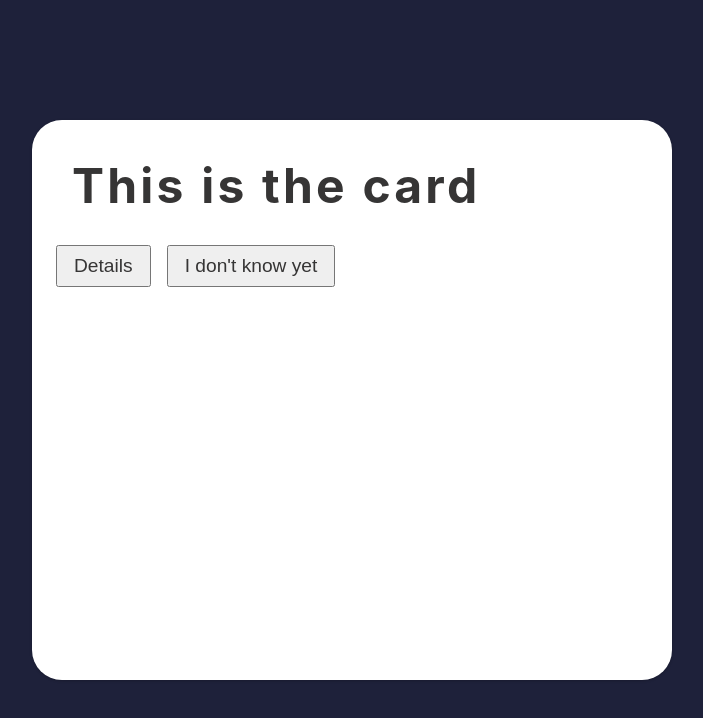
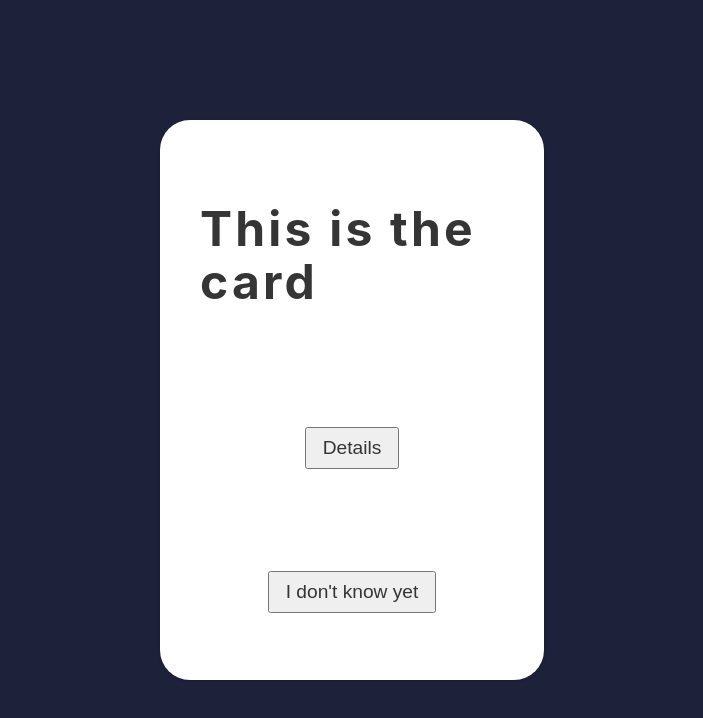
Before and after one commit to Lillviking/arbetsprov, a React (Create React App) app: page / in a window 1280 px wide. Shown: the top 718 px of the page, without its empty margins (288-991 px from the left). Built offline with nearby package versions, Linux system fonts and the light colour scheme.

Commit message:
updating global styles

```diff
--- a/src/components/card.tsx
+++ b/src/components/card.tsx
@@ -3,12 +3,16 @@
 
 // styled component
 const StyledCard = styled.div`
+  display: flex;
+  flex-direction: column;
+  align-items: center;
+  justify-content: space-around;
   background-color: #fff;
   border-radius: 30px;
-    box-shadow: 0 1px 3px rgba(0,0,0,0.2);
+  box-shadow: 0 1px 3px rgba(0, 0, 0, 0.2);
   margin: 1rem;
   padding: 1rem;
-    width: 50%;
+  width: 30%;
   height: 70%;
   color: #363535;
 `;
@@ -18,9 +22,7 @@
 }
 
 const Card: React.FC<ICard> = ({ children }) => {
-    return (
-        <StyledCard>{children}</StyledCard>
-    );
+  return <StyledCard>{children}</StyledCard>;
 };
 
 export default Card;
```
Lines whose indentation alone changed are shown as unchanged.
